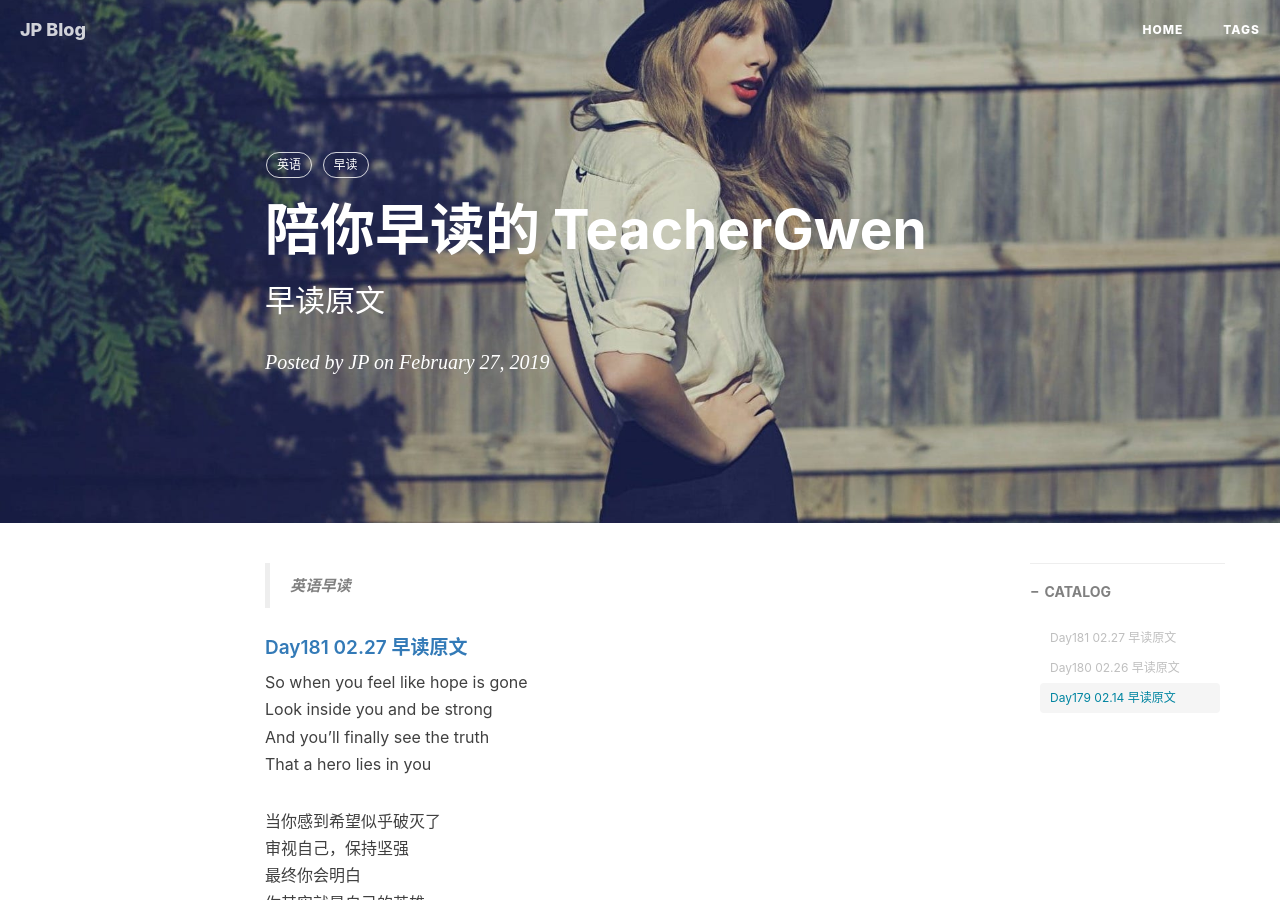
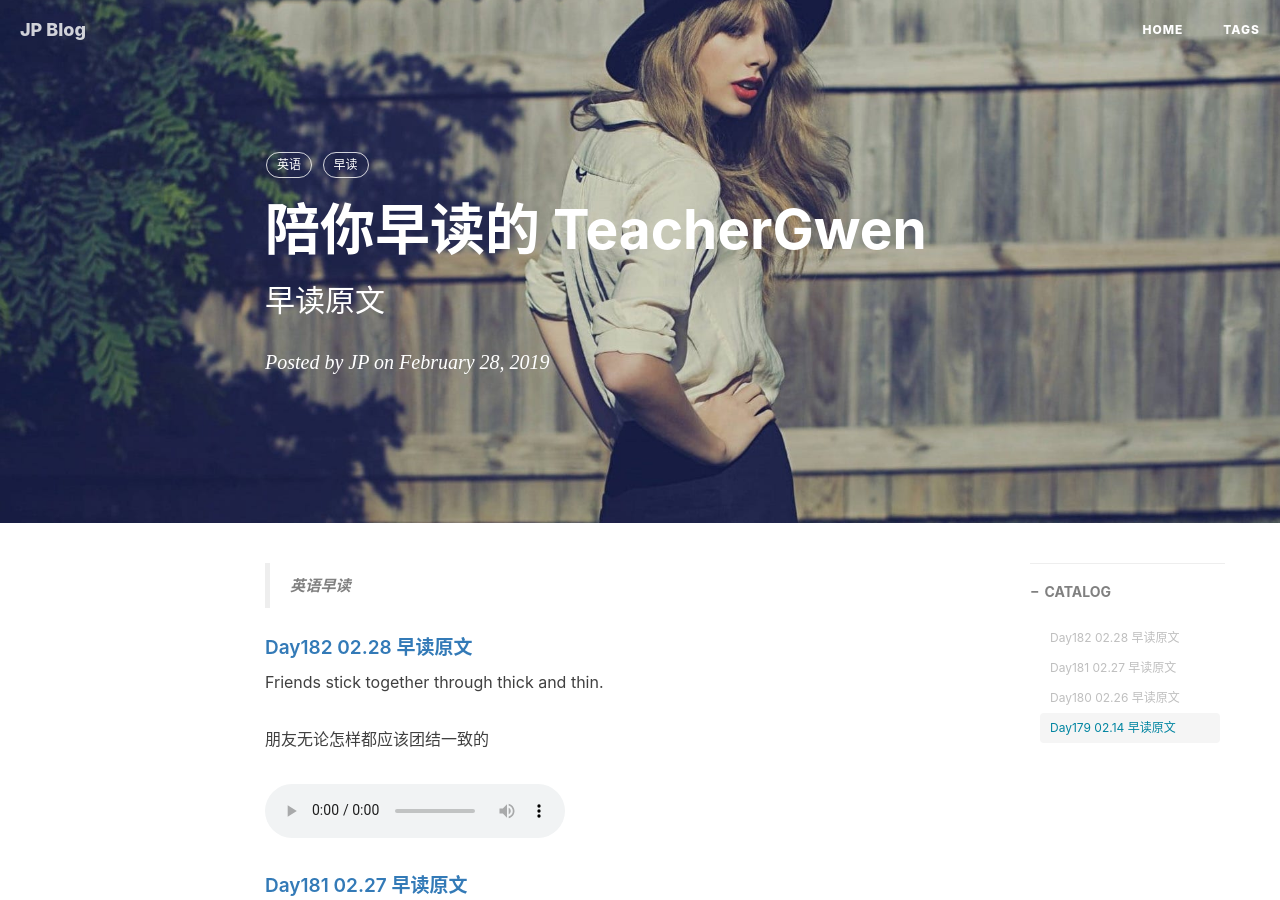
Before and after one commit to hongjiapeng/hongjiapeng.github.io, a Jekyll site: the page built from _posts/2019-02-28-2月早读.md, in a window 1280 px wide and 900 px high. Built offline with Jekyll 4.4.1, drawn with Linux system fonts in a browser that asks for light colours; nearby versions of some CDN libraries; comment, search, counter and statistics services are not loaded.

```diff
--- a/_posts/2019-02-27-2月早读.md
+++ b/_posts/2019-02-28-2月早读.md
@@ -2,7 +2,7 @@
 layout: post
 title: 陪你早读的 TeacherGwen
 subtitle:   早读原文
-date:   2019-02-27
+date:   2019-02-28
 author: JP
 header-img: img/post-bg-swift.jpg
 catalog: true
@@ -13,6 +13,15 @@ tags:
 ---
 
 >  **英语早读**
+
+##### [Day182 02.28 早读原文](https://mp.weixin.qq.com/s/qVddL76XLVt4MPCYNrxXmw)
+
+Friends stick together through thick and thin.
+
+朋友无论怎样都应该团结一致的
+
+<audio style="height:140;width:400;" controls="controls" src="https://res.wx.qq.com/voice/getvoice?mediaid=MzI4OTAyODUxNF8yNjUzNTIwNDYw">
+</audio>
 
 ##### [Day181 02.27 早读原文](https://mp.weixin.qq.com/s/mrkUWEmR_JceJFJjvl6ROg)
 
```
